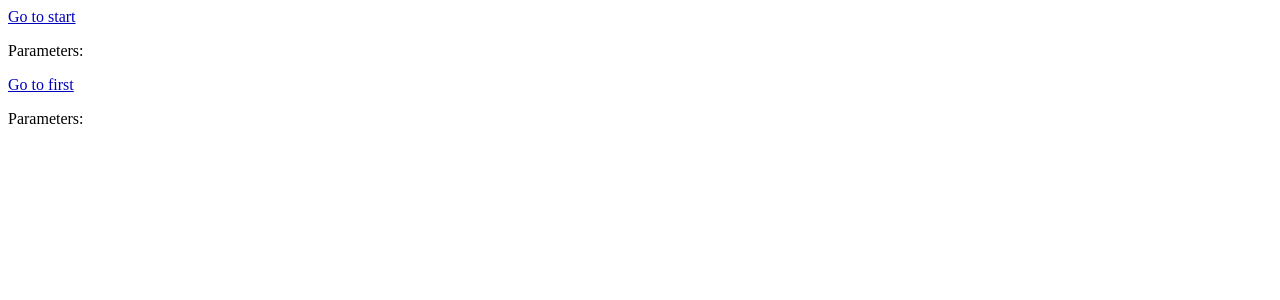
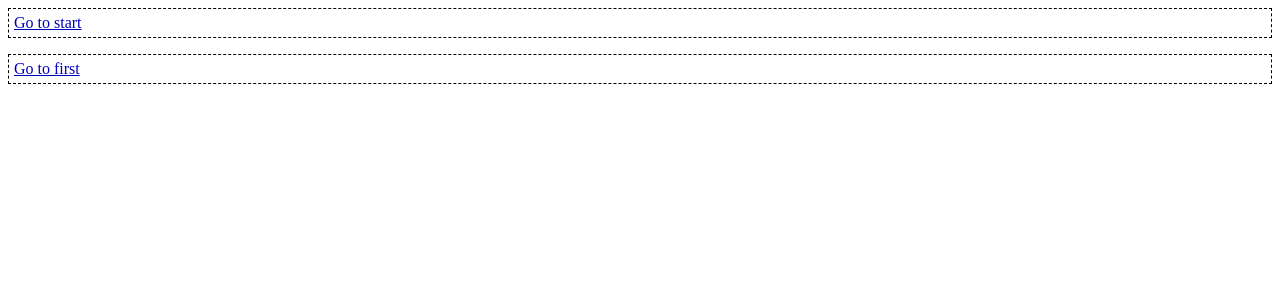
Before and after one commit to kkoych/ng-nested-routes, an Angular app: page / in a window 1280 px wide. Shown: the top 300 px of the page. Built offline with nearby package versions, Linux system fonts and the light colour scheme.

Commit message:
Add confusion

```diff
--- a/src/app/master/master.component.html
+++ b/src/app/master/master.component.html
@@ -1,7 +1,9 @@
+<div style="border: 1px dashed #000; padding: 5px">
   <a
     style="text-decoration: underline; color: #0000bb; cursor: pointer"
     (click)="onClick()"
     >Go to {{ this.page.length > 0 ? this.page : "start" }}</a
   >
-<p>Parameters: {{ this.paramString }}</p>
+  <p *ngIf="this.paramString">Parameters: {{ this.paramString }}</p>
   <router-outlet></router-outlet>
+</div>
```
Lines whose indentation alone changed are shown as unchanged.
